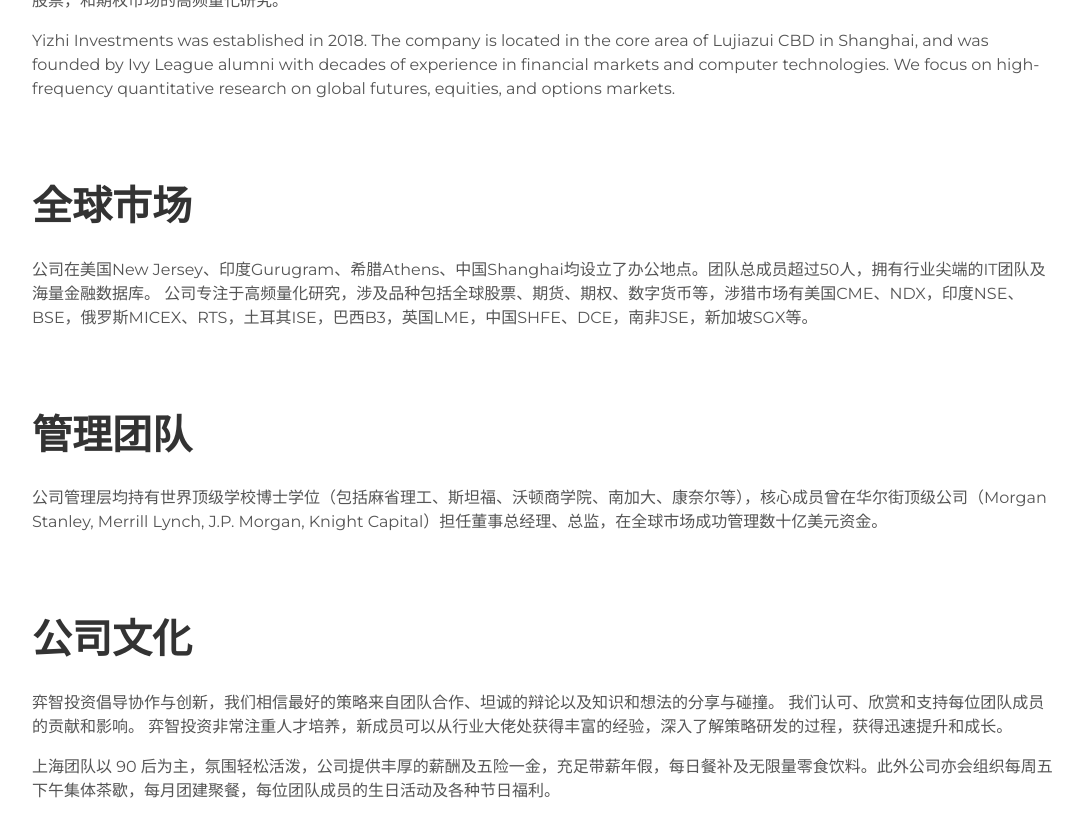
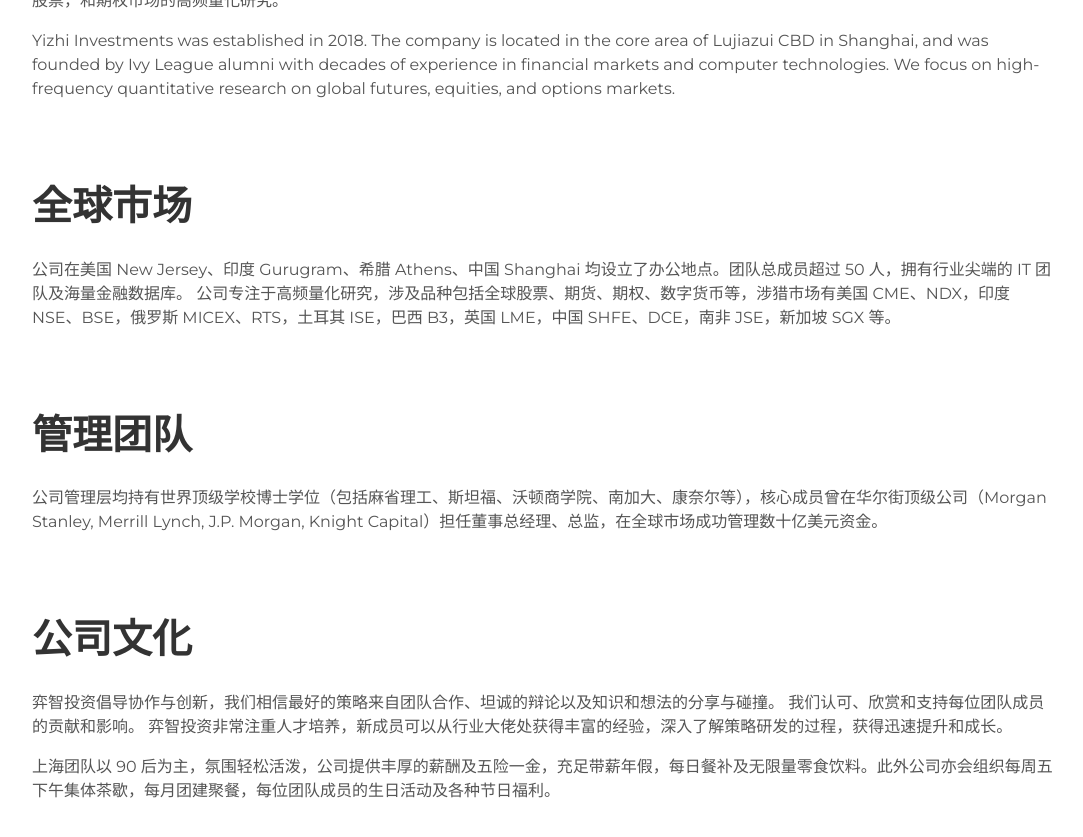
Before and after one commit to Victor430/victor430.github.io, a Jekyll site: the page built from index.html, in a window 1280 px wide and 900 px high, scrolled down 1092 px. Shown: the top 837 px of the window, without its empty margins (96-1179 px from the left). Built offline with Jekyll 4.4.1, drawn with Linux system fonts in a browser that asks for light colours; part of the change alters nothing that is shown.

```diff
--- a/_includes/market.html
+++ b/_includes/market.html
@@ -1,5 +1,5 @@
 <div class="global-market">
     <h1> 全球市场 </h1>
-    <p>公司在美国New Jersey、印度Gurugram、希腊Athens、中国Shanghai均设立了办公地点。团队总成员超过50人，拥有行业尖端的IT团队及海量金融数据库。
-      公司专注于高频量化研究，涉及品种包括全球股票、期货、期权、数字货币等，涉猎市场有美国CME、NDX，印度NSE、BSE，俄罗斯MICEX、RTS，土耳其ISE，巴西B3，英国LME，中国SHFE、DCE，南非JSE，新加坡SGX等。</p>
+    <p>公司在美国 New Jersey、印度 Gurugram、希腊 Athens、中国 Shanghai 均设立了办公地点。团队总成员超过 50 人，拥有行业尖端的 IT 团队及海量金融数据库。
+      公司专注于高频量化研究，涉及品种包括全球股票、期货、期权、数字货币等，涉猎市场有美国 CME、NDX，印度 NSE、BSE，俄罗斯 MICEX、RTS，土耳其 ISE，巴西 B3，英国 LME，中国 SHFE、DCE，南非 JSE，新加坡 SGX 等。</p>
    </div>
```
